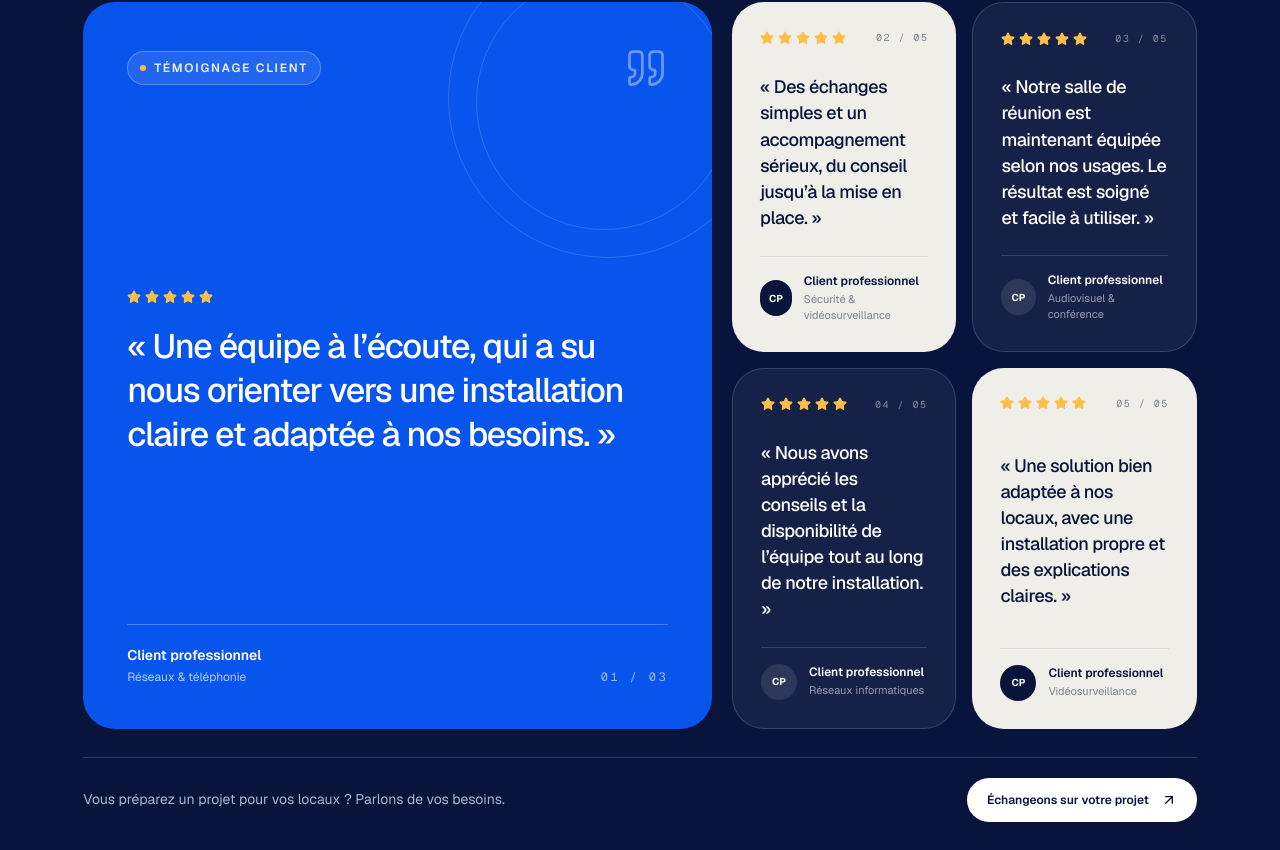
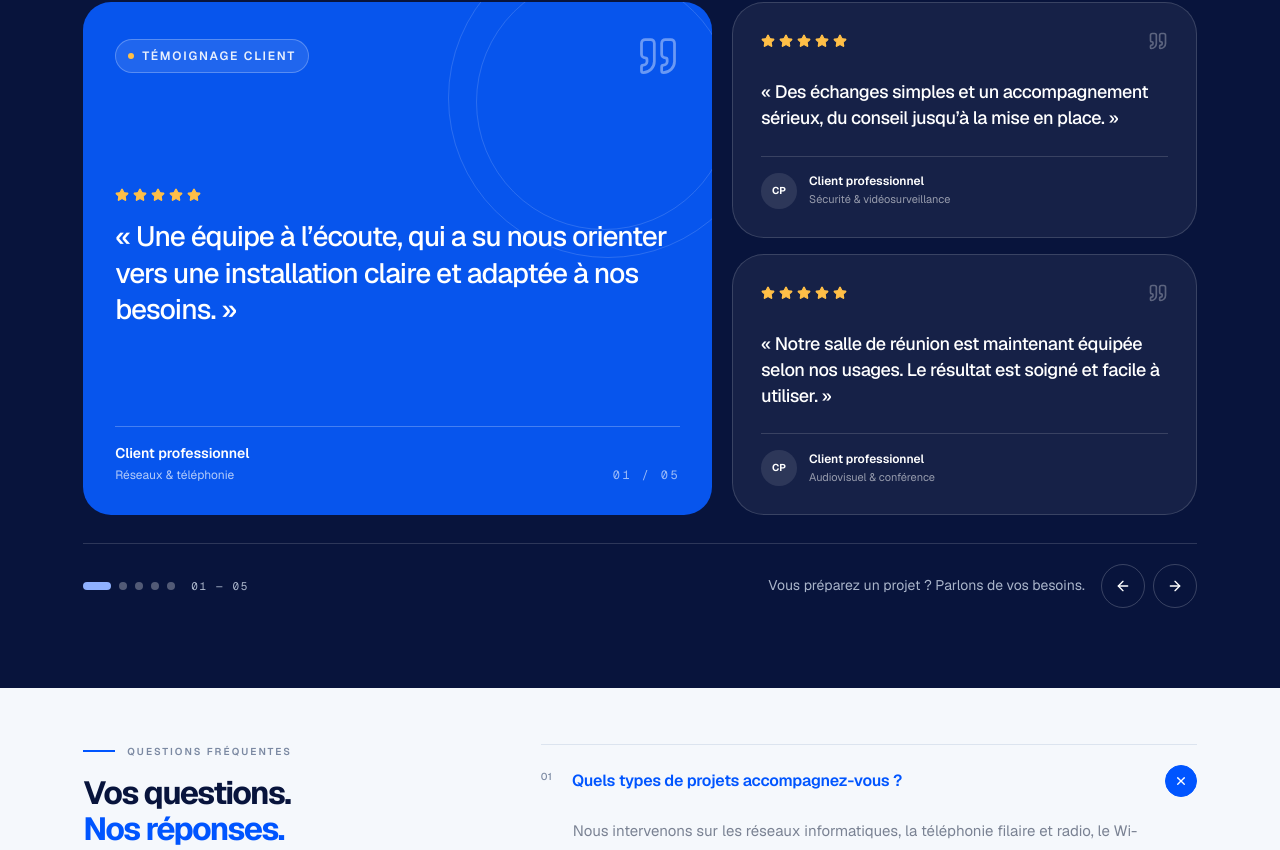
Before and after one commit to Hicham2115/Newtech-Horizon-Groupe, a Next.js app: page / in a window 1280 px wide. Shown: the part 2225-3075 px from the top of the page. Built offline with nearby package versions, Linux system fonts and the light colour scheme.

Commit message:
your message

```diff
--- a/components/reviews-section.tsx
+++ b/components/reviews-section.tsx
@@ -1,4 +1,7 @@
-import { ArrowUpRight, Quote, Star } from "lucide-react";
+"use client";
+
+import { useState } from "react";
+import { ArrowLeft, ArrowRight, ArrowUpRight, Quote, Star } from "lucide-react";
 
 const reviews = [
   {
@@ -7,7 +10,7 @@ const reviews = [
     name: "Client professionnel",
     detail: "Réseaux & téléphonie",
     initials: "CP",
-    tone: "blue",
+    tone: "sand",
   },
   {
     quote:
@@ -15,7 +18,7 @@ const reviews = [
     name: "Client professionnel",
     detail: "Sécurité & vidéosurveillance",
     initials: "CP",
-    tone: "sand",
+    tone: "white",
   },
   {
     quote:
@@ -54,7 +57,11 @@ function Stars() {
 }
 
 export function ReviewsSection() {
-  const [featuredReview, ...supportingReviews] = reviews;
+  const [activeIndex, setActiveIndex] = useState(0);
+  const activeReview = reviews[activeIndex];
+  const nextReview = () => setActiveIndex((index) => (index + 1) % reviews.length);
+  const previousReview = () =>
+    setActiveIndex((index) => (index - 1 + reviews.length) % reviews.length);
 
   return (
     <section
@@ -84,7 +91,11 @@ export function ReviewsSection() {
         </div>
 
         <div className="grid items-stretch gap-4 lg:grid-cols-[1.15fr_0.85fr] lg:gap-5">
-          <article className="relative flex min-h-[300px] flex-col justify-between overflow-hidden rounded-[1.5rem] bg-[#0755ed] p-6 sm:min-h-[340px] sm:p-9 lg:rounded-[2rem] lg:p-11">
+          <article
+            key={activeReview.detail}
+            aria-live="polite"
+            className="relative flex min-h-[250px] flex-col justify-between overflow-hidden rounded-[1.5rem] bg-[#0755ed] p-5 sm:min-h-[280px] sm:p-7 lg:rounded-[1.75rem] lg:p-8"
+          >
             <div aria-hidden="true" className="pointer-events-none absolute -right-14 -top-16 size-64 rounded-full border border-white/15 sm:size-80" />
             <div aria-hidden="true" className="pointer-events-none absolute -right-5 -top-7 size-48 rounded-full border border-white/15 sm:size-64" />
             <div className="relative z-10 flex items-center justify-between">
@@ -94,23 +105,28 @@ export function ReviewsSection() {
               </span>
               <Quote aria-hidden="true" className="size-9 text-white/40 sm:size-11" strokeWidth={1.5} />
             </div>
-            <div className="relative z-10 mt-12 max-w-[640px] sm:mt-16">
+            <div className="relative z-10 mt-7 max-w-[640px] sm:mt-9">
               <Stars />
-              <blockquote className="mt-5 text-[23px] font-medium leading-[1.3] tracking-[-0.035em] sm:text-[29px] lg:text-[34px]">
-                « {featuredReview.quote} »
+              <blockquote className="mt-4 text-[20px] font-medium leading-[1.3] tracking-[-0.035em] sm:text-[24px] lg:text-[28px]">
+                « {activeReview.quote} »
               </blockquote>
             </div>
-            <div className="relative z-10 mt-8 flex items-end justify-between gap-4 border-t border-white/25 pt-5">
+            <div className="relative z-10 mt-6 flex items-end justify-between gap-4 border-t border-white/25 pt-4">
               <div>
-                <p className="text-sm font-semibold">{featuredReview.name}</p>
-                <p className="mt-1 text-xs text-white/70">{featuredReview.detail}</p>
+                <p className="text-sm font-semibold">{activeReview.name}</p>
+                <p className="mt-1 text-xs text-white/70">{activeReview.detail}</p>
               </div>
-              <span aria-hidden="true" className="font-mono text-xs tracking-[0.2em] text-white/60">01 / 03</span>
+              <span aria-hidden="true" className="font-mono text-xs tracking-[0.2em] text-white/60">
+                {String(activeIndex + 1).padStart(2, "0")} / {String(reviews.length).padStart(2, "0")}
+              </span>
             </div>
           </article>
 
-          <div className="grid gap-4 sm:grid-cols-2 lg:grid-cols-2">
-            {supportingReviews.map((review, index) => (
+          <div className="grid gap-4 sm:grid-cols-2 lg:grid-cols-1">
+            {reviews
+              .filter((_, index) => index !== activeIndex)
+              .slice(0, 2)
+              .map((review) => (
                 <article
                   key={review.detail}
                   className={`relative flex min-h-[210px] flex-col justify-between overflow-hidden rounded-[1.5rem] p-5 sm:min-h-[230px] sm:p-6 lg:min-h-0 lg:rounded-[2rem] lg:p-7 ${
@@ -121,9 +137,7 @@ export function ReviewsSection() {
                 >
                   <div className="flex items-center justify-between">
                     <Stars />
-                  <span className={`font-mono text-[10px] tracking-[0.15em] ${review.tone === "sand" ? "text-[#7a8293]" : "text-white/45"}`}>
-                    {String(index + 2).padStart(2, "0")} / {String(reviews.length).padStart(2, "0")}
-                  </span>
+                    <Quote aria-hidden="true" className={`size-5 ${review.tone === "sand" ? "text-[#08143c]/25" : "text-white/30"}`} />
                   </div>
                   <blockquote className="mt-7 text-[17px] font-medium leading-[1.45] tracking-[-0.025em] sm:text-lg">
                     « {review.quote} »
@@ -144,19 +158,59 @@ export function ReviewsSection() {
           </div>
         </div>
 
-        <div className="mt-7 flex flex-col gap-4 border-t border-white/15 pt-5 sm:flex-row sm:items-center sm:justify-between">
+        <div className="mt-7 flex flex-col gap-5 border-t border-white/15 pt-5 sm:flex-row sm:items-center sm:justify-between">
+          <div className="flex items-center gap-4">
+            <div className="flex items-center gap-2" aria-label={`Avis ${activeIndex + 1} sur ${reviews.length}`}>
+              {reviews.map((review, index) => (
+                <button
+                  key={review.detail}
+                  type="button"
+                  aria-label={`Afficher l’avis ${index + 1} : ${review.detail}`}
+                  aria-current={index === activeIndex ? "true" : undefined}
+                  onClick={() => setActiveIndex(index)}
+                  className={`h-2 rounded-full transition-all motion-reduce:transition-none ${
+                    index === activeIndex ? "w-7 bg-[#8fb1ff]" : "w-2 bg-white/30 hover:bg-white/60"
+                  }`}
+                />
+              ))}
+            </div>
+            <span className="font-mono text-[11px] tracking-[0.15em] text-[#aab5ca]">
+              {String(activeIndex + 1).padStart(2, "0")} — {String(reviews.length).padStart(2, "0")}
+            </span>
+          </div>
+          <div className="flex items-center justify-between gap-4 sm:justify-end">
             <p className="text-xs leading-relaxed text-[#aab5ca] sm:text-sm">
-            Vous préparez un projet pour vos locaux ? Parlons de vos besoins.
+              Vous préparez un projet ? Parlons de vos besoins.
             </p>
+            <div className="flex shrink-0 gap-2">
+              <button
+                type="button"
+                onClick={previousReview}
+                aria-label="Avis précédent"
+                className="flex size-11 items-center justify-center rounded-full border border-white/20 transition-colors hover:bg-white/10 focus-visible:outline focus-visible:outline-2 focus-visible:outline-offset-4 focus-visible:outline-white"
+              >
+                <ArrowLeft aria-hidden="true" className="size-4" />
+              </button>
+              <button
+                type="button"
+                onClick={nextReview}
+                aria-label="Avis suivant"
+                className="flex size-11 items-center justify-center rounded-full border border-white/20 transition-colors hover:bg-white/10 focus-visible:outline focus-visible:outline-2 focus-visible:outline-offset-4 focus-visible:outline-white"
+              >
+                <ArrowRight aria-hidden="true" className="size-4" />
+              </button>
+            </div>
+          </div>
+        </div>
+
         <a
           href="#contact"
-            className="group inline-flex min-h-11 items-center gap-3 self-start rounded-full bg-white px-5 text-xs font-semibold text-[#08143c] transition-colors hover:bg-[#dce7ff] focus-visible:outline focus-visible:outline-2 focus-visible:outline-offset-4 focus-visible:outline-white sm:self-auto"
+          className="group mt-5 inline-flex min-h-11 items-center gap-3 rounded-full bg-white px-5 text-xs font-semibold text-[#08143c] transition-colors hover:bg-[#dce7ff] focus-visible:outline focus-visible:outline-2 focus-visible:outline-offset-4 focus-visible:outline-white sm:mt-0 sm:hidden"
         >
           Échangeons sur votre projet
           <ArrowUpRight aria-hidden="true" className="size-4 transition-transform group-hover:-translate-y-0.5 group-hover:translate-x-0.5 motion-reduce:transform-none" />
         </a>
       </div>
-      </div>
     </section>
   );
 }
```
Lines whose indentation alone changed are shown as unchanged.
